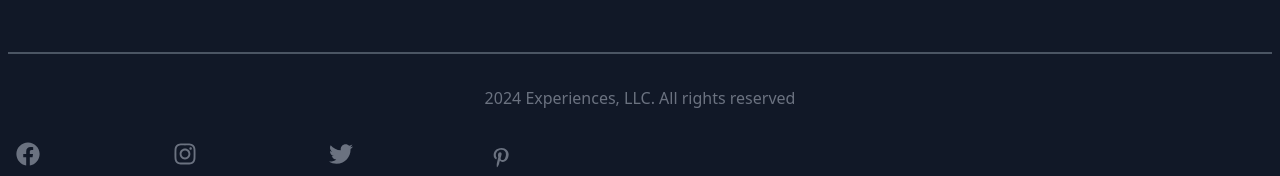
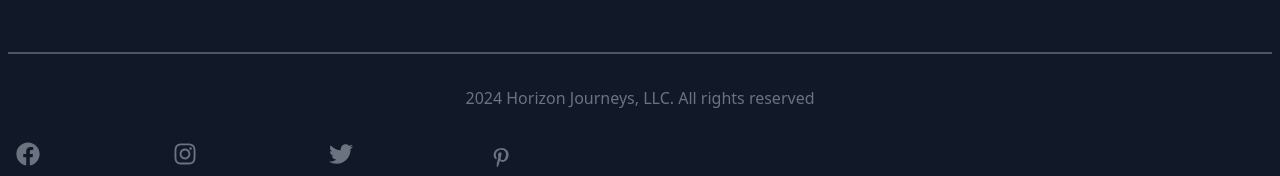
Before and after one commit to DevSaurabhGirme/React_website, a React (Create React App) app: page / in a window 1280 px wide. Shown: the part 3474-3650 px from the top of the page. Built offline with nearby package versions, Linux system fonts and the light colour scheme.

Commit message:
copyrights update

```diff
--- a/src/components/Footer.jsx
+++ b/src/components/Footer.jsx
@@ -56,7 +56,7 @@ const Footer = () => {
                 </div>
             </div>
             <div  className="flexflex-col max-w-[1400px] px-2 py-4 mx-auto justify-between sm:flex-row text-center text-gray-500">
-                <p className="py-4">2024 Experiences, LLC. All rights reserved</p>
+                <p className="py-4">2024 Horizon Journeys, LLC. All rights reserved</p>
                 <div className="flex justify-between sm:w-[500px] pt-4 text-2xl">
                     <FaFacebook />
                     <FaInstagram />
```
